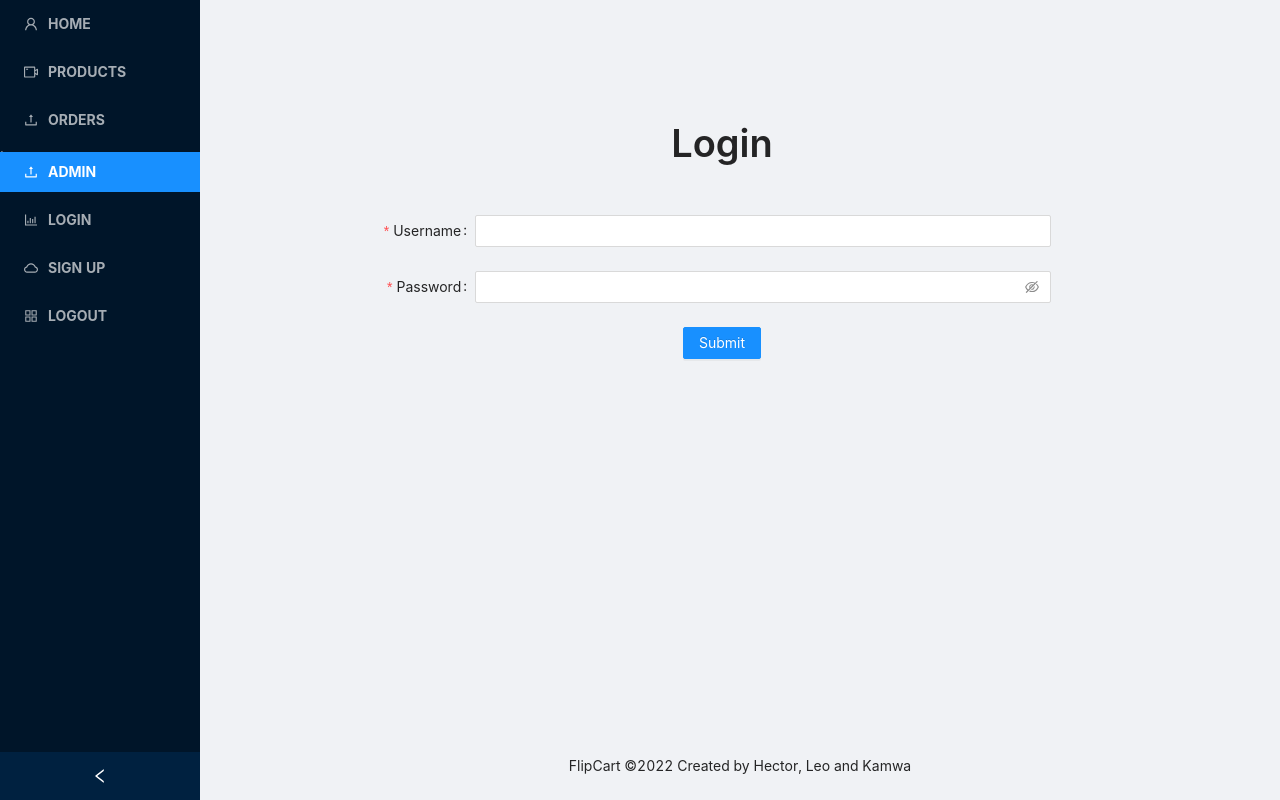
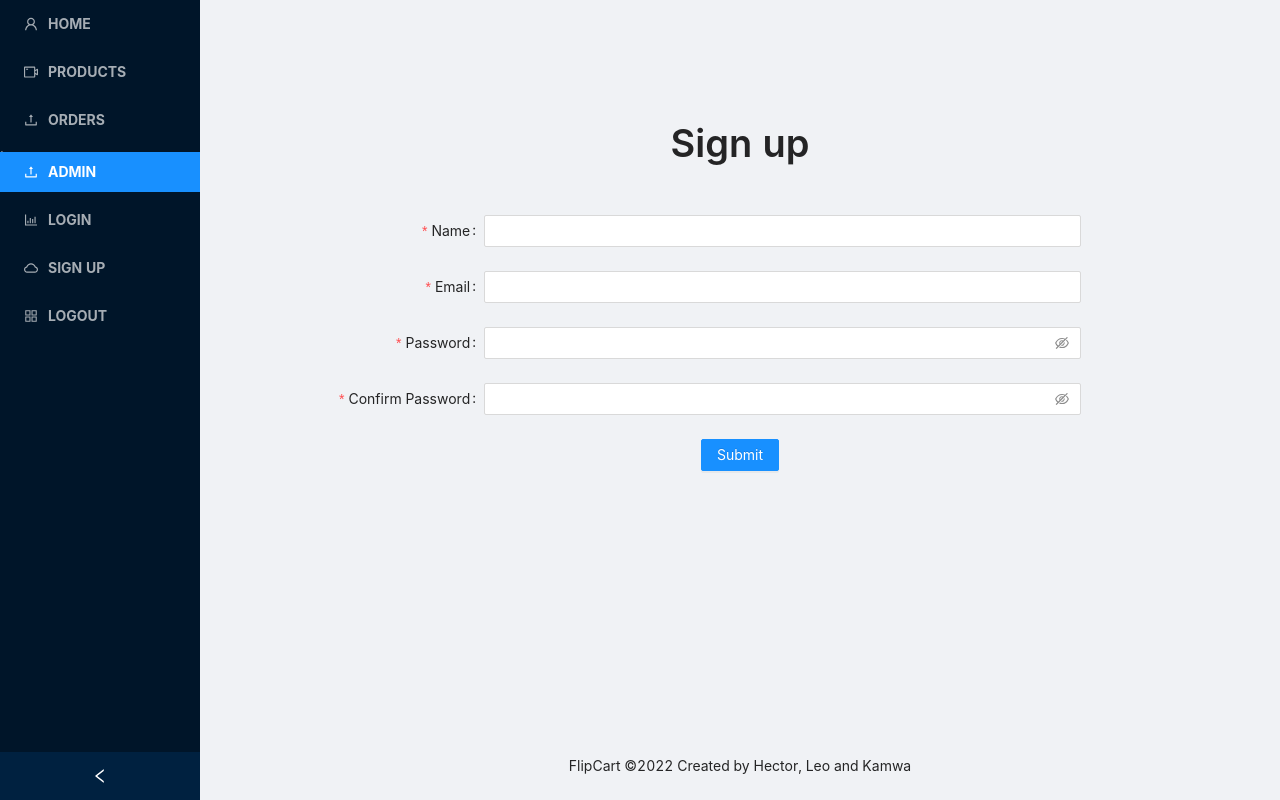
Before and after one commit to Hector096/FlipCart, a React (Create React App) app: page /signup in a window 1280 px wide. Built offline with nearby package versions, Linux system fonts and the light colour scheme; what react-alert-template-basic would draw is missing.

Commit message:
add signup  component

```diff
--- a/src/App.js
+++ b/src/App.js
@@ -6,6 +6,7 @@ import { Layout } from 'antd';
 import { clearMessage } from './redux/action/message';
 import Sidebar from './component/Sidebar';
 import Login from './component/Login';
+import Signup from './component/Signup';
 
 function App() {
   const dispatch = useDispatch();
@@ -23,7 +24,7 @@ function App() {
       <Sidebar />
       <Layout>
         <Content style={{ margin: '24px 16px 0', overflow: 'initial' }}>
-          <Login />
+          <Signup />
         </Content>
         <Footer style={{ textAlign: 'center' }}>FlipCart ©2022 Created by Hector, Leo and Kamwa</Footer>
       </Layout>
--- a/src/component/Login.jsx
+++ b/src/component/Login.jsx
@@ -80,6 +80,10 @@ export default function Login() {
           }}
           rules={[
             {
+              type: 'email',
+              message: 'The input is not valid E-mail!',
+            },
+            {
               required: true,
               message: 'Please input your username!',
             },
--- a/src/component/Signup.jsx
+++ b/src/component/Signup.jsx
@@ -7,6 +7,7 @@ import { useDispatch, useSelector } from 'react-redux';
 
 export default function Signup() {
     const { Title } = Typography;
+    const [form] = Form.useForm();
     const [loading, setLoading] = useState(false);
     // const { message } = useSelector(state => state.message);
     const alert = useAlert();
@@ -54,13 +55,13 @@ export default function Signup() {
     };
 
     return (
-      <div className="container mt-5 pt-5 pe-5">
-        <Title className="text-center mb-5">Login</Title>
+      <div className="container mt-5 pt-5">
+        <Title className="text-center mb-5">Sign up</Title>
         {/* eslint-disable-next-line */}
         <Form {...formItemLayout}
-          name="login"
+        form={form}
+          name="signup"
           onFinish={onFinish}
-          autoComplete="off"
           className="d-flex flex-column align-items-center"
         >
           {/* {message && (
@@ -71,12 +72,31 @@ export default function Signup() {
           </div>
           )} */}
           <Form.Item
-            label="Username"
+            label="Name"
+            name="name"
+            style={{
+              width: '100%',
+            }}
+            rules={[
+              {
+                required: true,
+                message: 'Please input your name!',
+              },
+            ]}
+          >
+            <Input />
+          </Form.Item>
+          <Form.Item
+            label="Email"
             name="email"
             style={{
               width: '100%',
             }}
             rules={[
+                {
+                    type: 'email',
+                    message: 'The input is not valid E-mail!',
+                  },
               {
                 required: true,
                 message: 'Please input your username!',
@@ -88,6 +108,7 @@ export default function Signup() {
 
           <Form.Item
             label="Password"
+            hasFeedback
             name="password"
             style={{
               width: '100%',
@@ -97,7 +118,37 @@ export default function Signup() {
                 required: true,
                 message: 'Please input your password!',
               },
+              {
+                min: 6,
+                message: 'Password must contain more then 6 alphanumeric character!',
+              },
             ]}
+          >
+            <Input.Password />
+          </Form.Item>
+          <Form.Item
+            label="Confirm Password"
+            hasFeedback
+            name="password_confirmation"
+            dependencies={['password']}
+            style={{
+              width: '100%',
+            }}
+            rules={[
+                {
+                  required: true,
+                  message: 'Please confirm your password!',
+                },
+                ({ getFieldValue }) => ({
+                  validator(_, value) {
+                    if (!value || getFieldValue('password') === value) {
+                      return Promise.resolve();
+                    }
+
+                    return Promise.reject(new Error('The two passwords that you entered do not match!'));
+                  },
+                }),
+              ]}
           >
             <Input.Password />
           </Form.Item>
```
